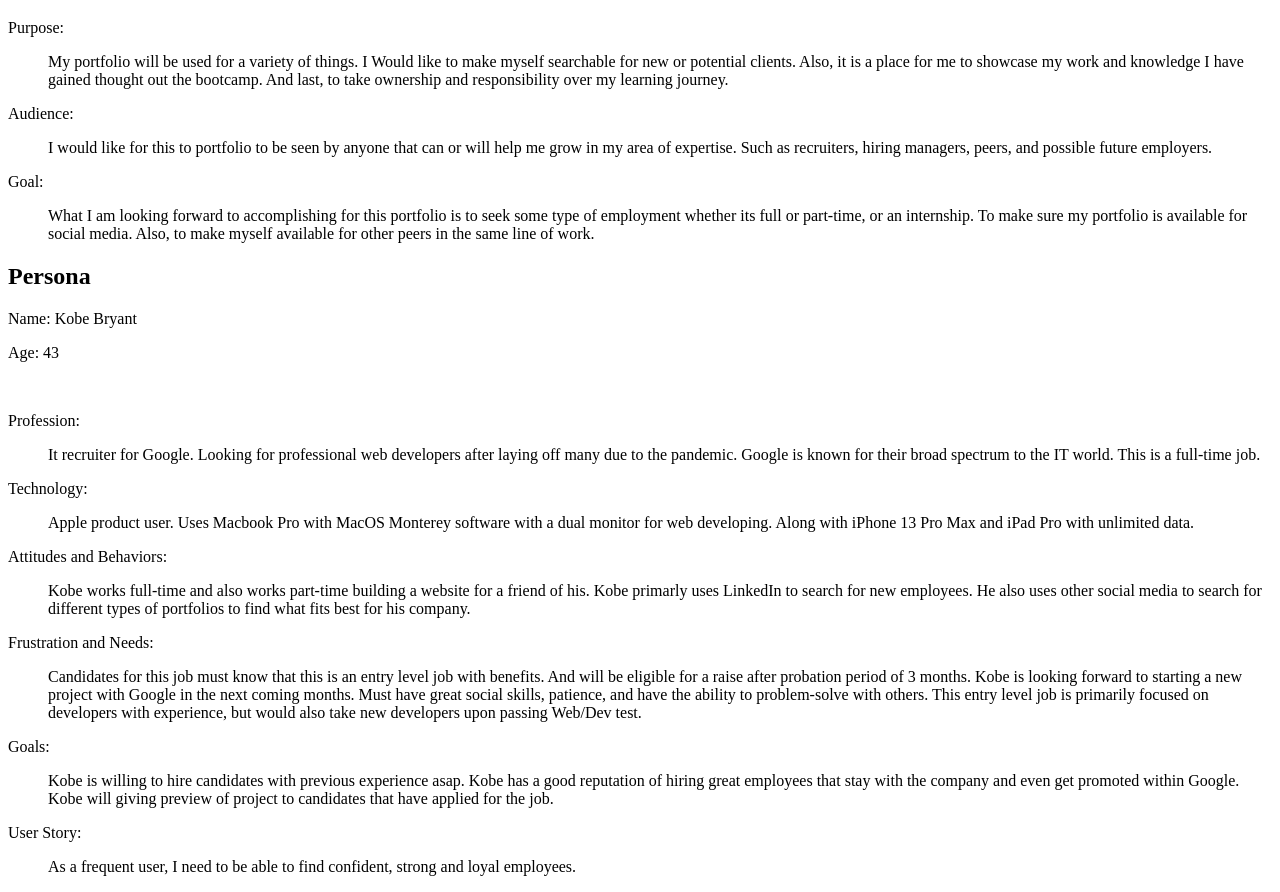
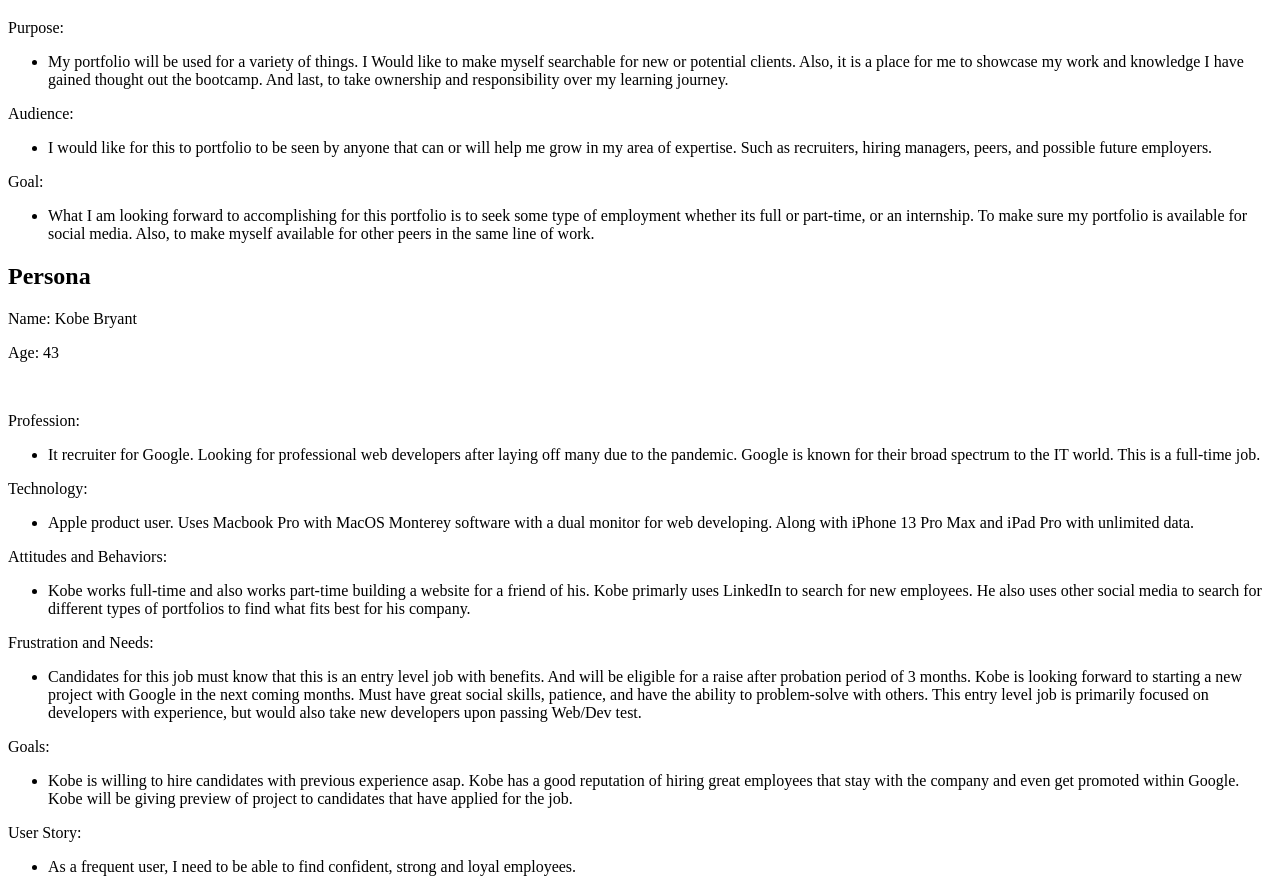
Before and after one commit to jiespinoza22/jarrads-portfolio, a plain HTML site: page public_html/documentation/milestone-1.html in a window 1280 px wide. Shown: the part 61-953 px from the top of the page. Drawn offline with Linux system fonts and the light colour scheme.

Commit message:
fixed errors for validator

```diff
--- a/public_html/documentation/milestone-1.html
+++ b/public_html/documentation/milestone-1.html
@@ -1,5 +1,5 @@
 <!DOCTYPE html>
-<html lang="en" xmlns="http://www.w3.org/1999/html">
+<html lang="en">
 <head>
     <meta charset="utf-8"/>
     <title>Jarrads Portfolio</title>
@@ -8,42 +8,44 @@
     <body>
         <h1>Purpose, Audience, Goal</h1>
             <p>Purpose:</p>
-                <ol>My portfolio will be used for a variety of things. I Would like to make myself searchable for new or potential clients.  Also, it is a place for me to showcase my work and knowledge I have gained thought out the bootcamp. And last, to take ownership and responsibility over my learning journey. </ol>
+                <ul>
+                    <li>My portfolio will be used for a variety of things. I Would like to make myself searchable for new or potential clients.  Also, it is a place for me to showcase my work and knowledge I have gained thought out the bootcamp. And last, to take ownership and responsibility over my learning journey. </li>
+                </ul>
             <p>Audience:</p>
-                <ol>
-                    I would like for this to portfolio to be seen by anyone that can or will help me grow in my area of expertise. Such as recruiters, hiring managers, peers, and possible future employers.
-                </ol>
+                <ul>
+                    <li>I would like for this to portfolio to be seen by anyone that can or will help me grow in my area of expertise. Such as recruiters, hiring managers, peers, and possible future employers.</li>
+                </ul>
             <p>Goal:</p>
-                <ol>
-                    What I am looking forward to accomplishing for this portfolio is to seek some type of employment whether its full or part-time, or an internship. To make sure my portfolio is available for social media. Also, to make myself available for other peers in the same line of work.
-                </ol>
+                <ul>
+                    <li>What I am looking forward to accomplishing for this portfolio is to seek some type of employment whether its full or part-time, or an internship. To make sure my portfolio is available for social media. Also, to make myself available for other peers in the same line of work.</li>
+                </ul>
         <h2>Persona</h2>
             <p>Name: Kobe Bryant</p>
             <p>Age: 43</p>
             <br>
             <p>Profession:</p>
-                <ol>
-                    It recruiter for Google. Looking for professional web developers after laying off many due to the pandemic. Google is known for their broad spectrum to the IT world. This is a full-time job.
-                </ol>
+                <ul>
+                    <li>It recruiter for Google. Looking for professional web developers after laying off many due to the pandemic. Google is known for their broad spectrum to the IT world. This is a full-time job.</li>
+                </ul>
             <p>Technology:</p>
-                <ol>
-                    Apple product user. Uses Macbook Pro with MacOS Monterey software with a dual monitor for web developing. Along with iPhone 13 Pro Max and iPad Pro with unlimited data.
-                </ol>
+                <ul>
+                    <li>Apple product user. Uses Macbook Pro with MacOS Monterey software with a dual monitor for web developing. Along with iPhone 13 Pro Max and iPad Pro with unlimited data.</li>
+                </ul>
             <p>Attitudes and Behaviors:</p>
-                <ol>
-                    Kobe works full-time and also works part-time building a website for a friend of his. Kobe primarly uses LinkedIn to search for new employees. He also uses other social media to search for different types of portfolios to find what fits best for his company.
-                </ol>
+                <ul>
+                    <li>Kobe works full-time and also works part-time building a website for a friend of his. Kobe primarly uses LinkedIn to search for new employees. He also uses other social media to search for different types of portfolios to find what fits best for his company.</li>
+                </ul>
             <p>Frustration and Needs:</p>
-                <ol>
-                    Candidates for this job must know that this is an entry level job with benefits. And will be eligible for a raise after probation period of 3 months. Kobe is looking forward to starting a new project with Google in the next coming months. Must have great social skills, patience, and have the ability to problem-solve with others. This entry level job is primarily focused on developers with experience, but would also take new developers upon passing Web/Dev test.
-                </ol>
+                <ul>
+                    <li>Candidates for this job must know that this is an entry level job with benefits. And will be eligible for a raise after probation period of 3 months. Kobe is looking forward to starting a new project with Google in the next coming months. Must have great social skills, patience, and have the ability to problem-solve with others. This entry level job is primarily focused on developers with experience, but would also take new developers upon passing Web/Dev test.</li>
+                </ul>
             <p>Goals:</p>
-                <ol>
-                    Kobe is willing to hire candidates with previous experience asap. Kobe has a good reputation of hiring great employees that stay with the company and even get promoted within Google. Kobe will giving preview of project to candidates that have applied for the job.
-                </ol>
+                <ul>
+                    <li>Kobe is willing to hire candidates with previous experience asap. Kobe has a good reputation of hiring great employees that stay with the company and even get promoted within Google. Kobe will be giving preview of project to candidates that have applied for the job.</li>
+                </ul>
             <p>User Story:</p>
-                <ol>
-                    As a frequent user, I need to be able to find confident, strong and loyal employees.
-                </ol>
+                <ul>
+                    <li>As a frequent user, I need to be able to find confident, strong and loyal employees.</li>
+                </ul>
     </body>
 </html>
```
